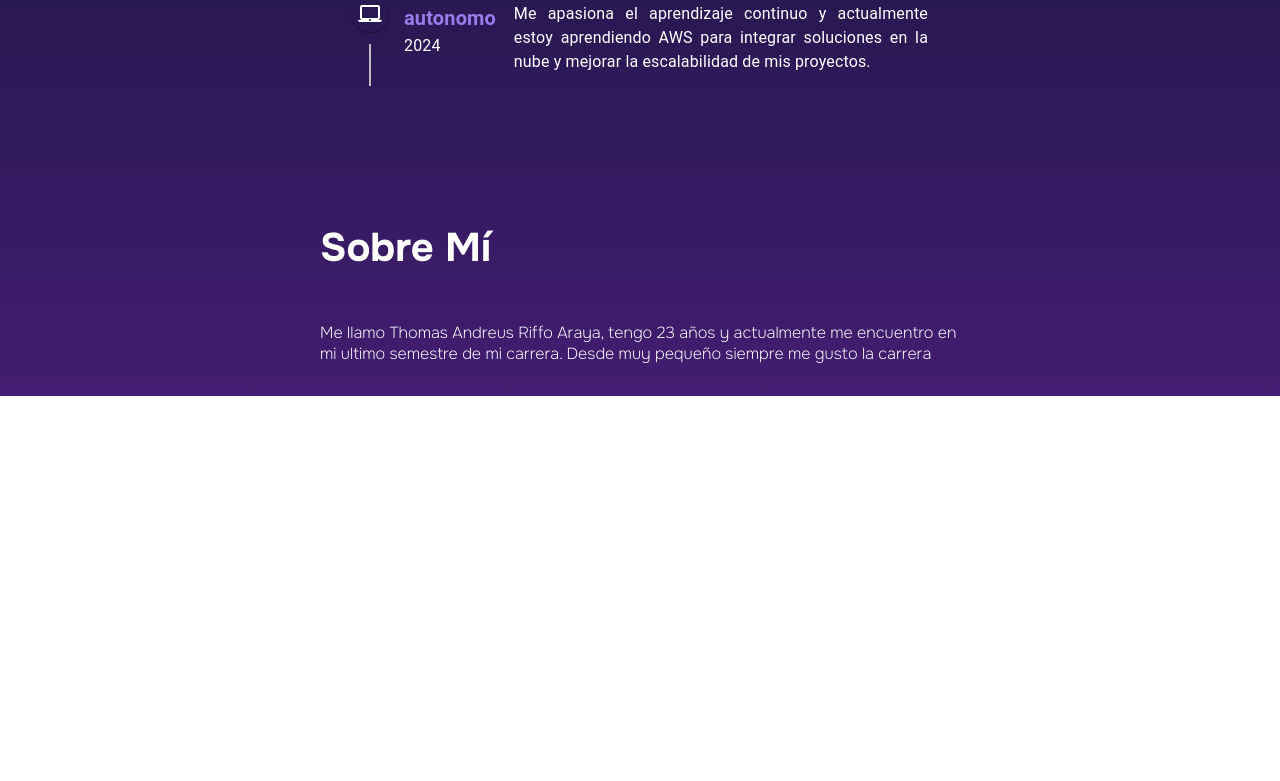
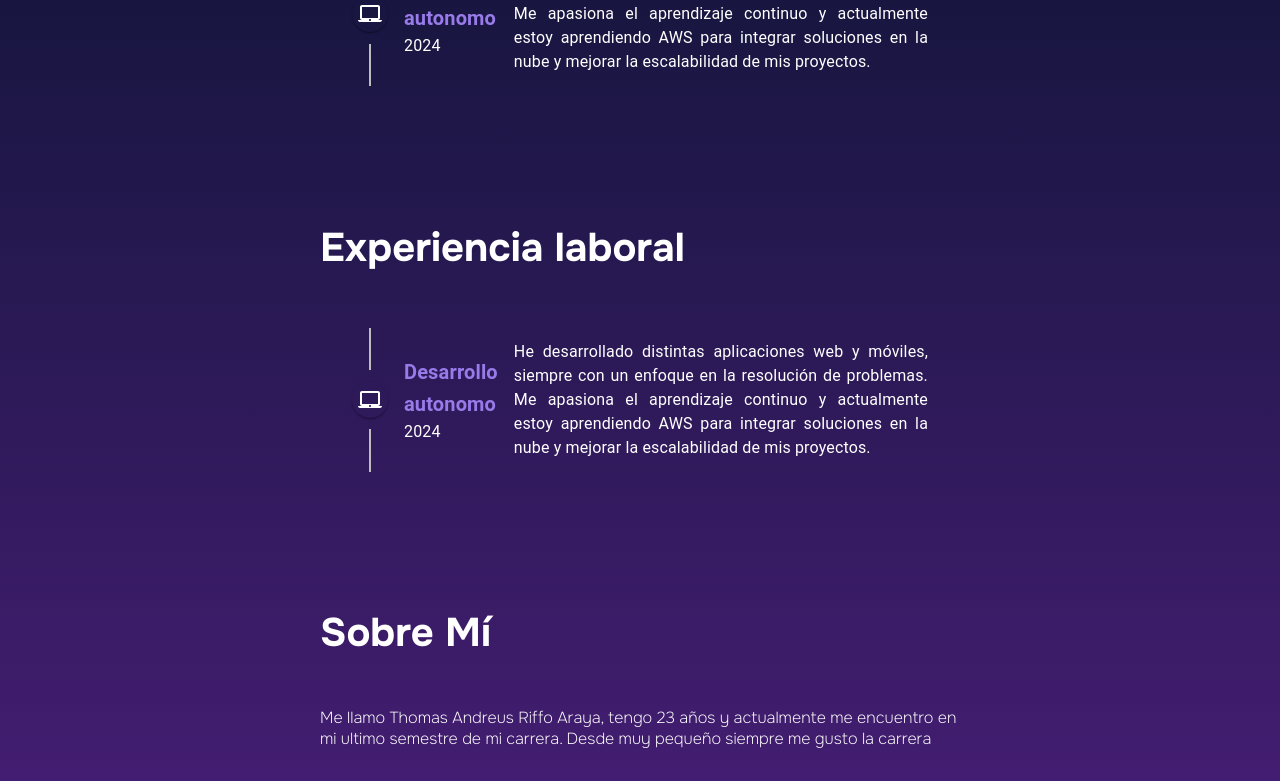
Before and after one commit to Wndburst/Portafolio.dev, a React (Vite) app: page / in a window 1280 px wide. Shown: the part 1179-1960 px from the top of the page. Before the commit the page ends 1575 px from the top, so only its background shows below. Built offline with nearby package versions, Linux system fonts and the light colour scheme.

Commit message:
sobre mi

```diff
--- a/src/App.jsx
+++ b/src/App.jsx
@@ -11,6 +11,7 @@ function App() {
       <Profile/>
       <Work/>
       <Work/>
+      <Work/>
       <Aboutme/>
     </div>
 
```
